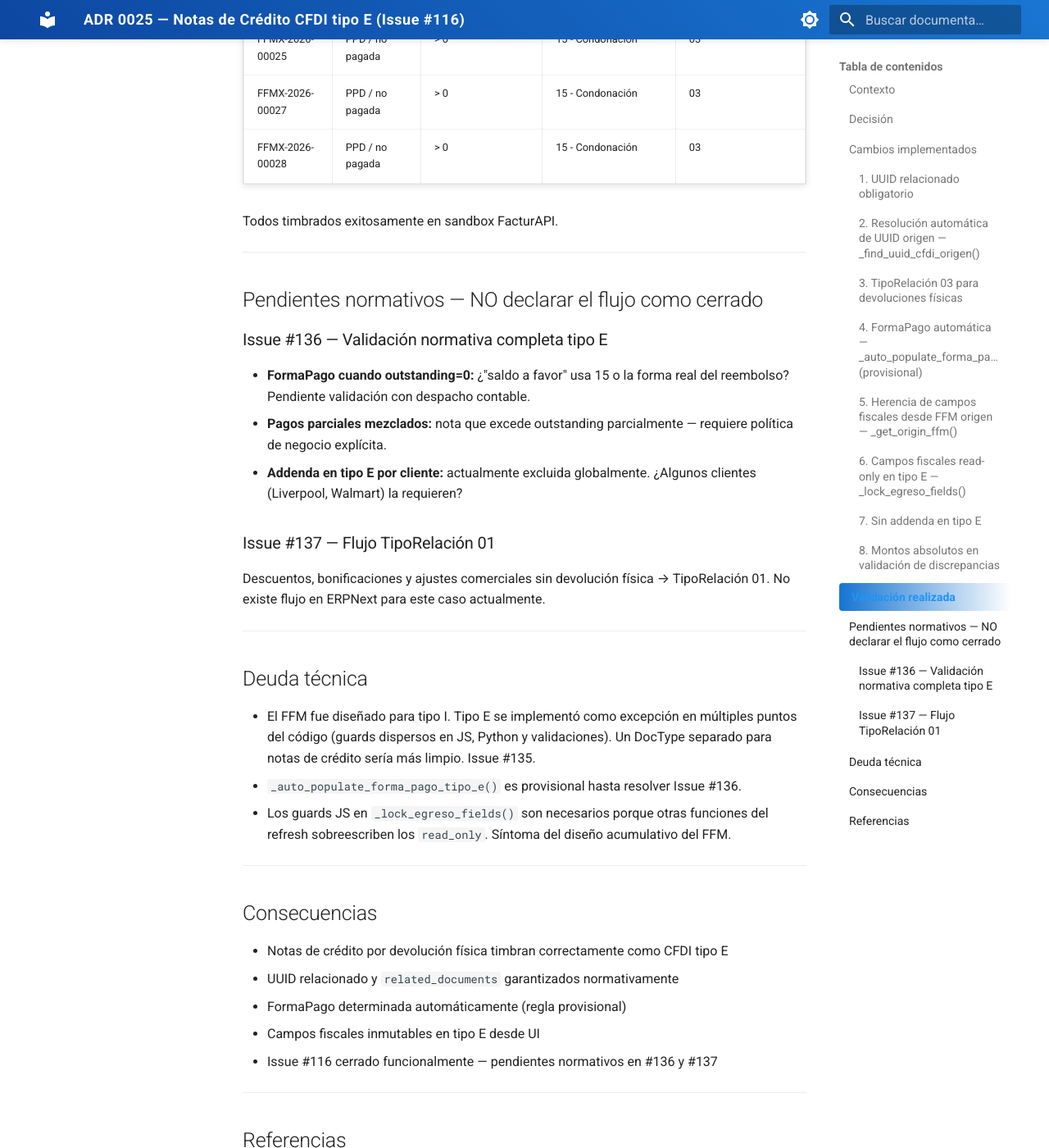
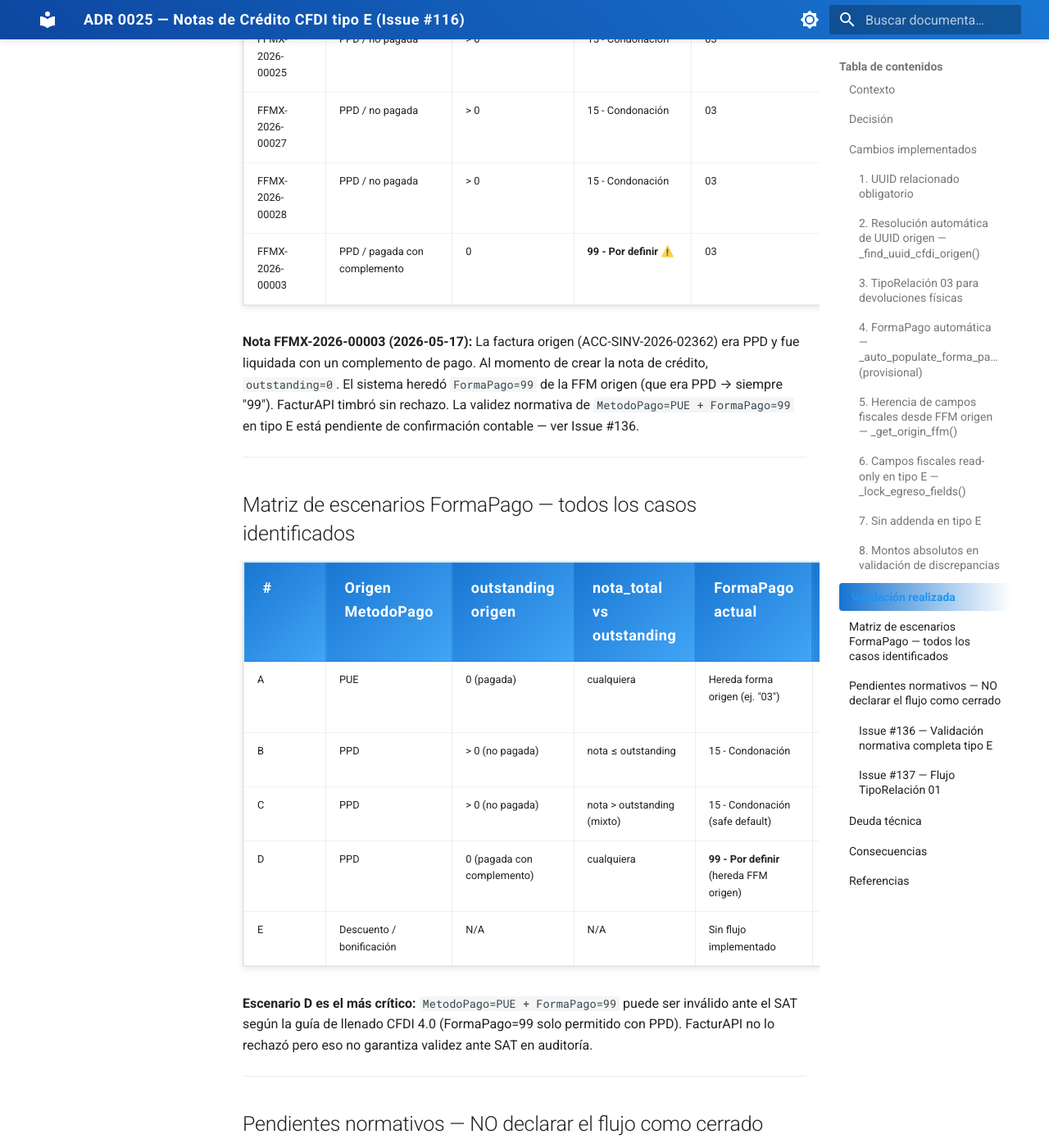
Before and after one commit to luisrms69/facturacion_mexico, an MkDocs documentation site: the page built from docs/adr/0025-notas-credito-cfdi-tipo-e-issue116.md, in a window 1280 px wide and 1400 px high, scrolled down 2798 px. Shown: the whole window at 82% size. Built offline with MkDocs 1.6.1 and Material for MkDocs 9.7.7, drawn with Linux system fonts in a browser that asks for light colours; the version menu is left out; some of the changed text lies outside the part shown.

Commit message:
docs(adr): ADR 0025 — matriz escenarios FormaPago tipo E + FFMX-2026-00003
- Tabla validación actualizada con caso FFMX-2026-00003 (PPD pagada
  con complemento, outstanding=0, FormaPago=99 heredado)
- Matriz de 5 escenarios A-E con FormaPago actual y estado normativo
- Escenario D marcado como crítico: MetodoPago=PUE + FormaPago=99
  pendiente validación contable (Issue #136)

Co-Authored-By: Claude Sonnet 4.6 <noreply@anthropic.com>

```diff
--- a/docs/adr/0025-notas-credito-cfdi-tipo-e-issue116.md
+++ b/docs/adr/0025-notas-credito-cfdi-tipo-e-issue116.md
@@ -96,13 +96,34 @@ las cantidades negativas propias de las SIs de devolución.
 
 ## Validación realizada
 
-| Caso | Origen | outstanding | FormaPago resultante | TipoRelación |
-|---|---|---|---|---|
-| FFMX-2026-00025 | PPD / no pagada | > 0 | 15 - Condonación | 03 |
-| FFMX-2026-00027 | PPD / no pagada | > 0 | 15 - Condonación | 03 |
-| FFMX-2026-00028 | PPD / no pagada | > 0 | 15 - Condonación | 03 |
+| Caso | Origen MetodoPago | outstanding origen | FormaPago resultante | TipoRelación | Timbrado |
+|---|---|---|---|---|---|
+| FFMX-2026-00025 | PPD / no pagada | > 0 | 15 - Condonación | 03 | ✅ sandbox |
+| FFMX-2026-00027 | PPD / no pagada | > 0 | 15 - Condonación | 03 | ✅ sandbox |
+| FFMX-2026-00028 | PPD / no pagada | > 0 | 15 - Condonación | 03 | ✅ sandbox |
+| FFMX-2026-00003 | PPD / pagada con complemento | 0 | **99 - Por definir** ⚠️ | 03 | ✅ sandbox |
 
-Todos timbrados exitosamente en sandbox FacturAPI.
+**Nota FFMX-2026-00003 (2026-05-17):** La factura origen (ACC-SINV-2026-02362) era PPD y fue
+liquidada con un complemento de pago. Al momento de crear la nota de crédito, `outstanding=0`.
+El sistema heredó `FormaPago=99` de la FFM origen (que era PPD → siempre "99"). FacturAPI
+timbró sin rechazo. La validez normativa de `MetodoPago=PUE + FormaPago=99` en tipo E está
+pendiente de confirmación contable — ver Issue #136.
+
+---
+
+## Matriz de escenarios FormaPago — todos los casos identificados
+
+| # | Origen MetodoPago | outstanding origen | nota_total vs outstanding | FormaPago actual | ¿Validado? | Pendiente |
+|---|---|---|---|---|---|---|
+| A | PUE | 0 (pagada) | cualquiera | Hereda forma origen (ej. "03") | ⚠️ No probado | Confirmar si herencia es correcta |
+| B | PPD | > 0 (no pagada) | nota ≤ outstanding | 15 - Condonación | ✅ Timbrado | Confirmar con contador |
+| C | PPD | > 0 (no pagada) | nota > outstanding (mixto) | 15 - Condonación (safe default) | ⚠️ No probado | Política de negocio |
+| D | PPD | 0 (pagada con complemento) | cualquiera | **99 - Por definir** (hereda FFM origen) | ✅ Timbró pero ⚠️ normativa | **Issue #136 — consulta contable urgente** |
+| E | Descuento / bonificación | N/A | N/A | Sin flujo implementado | ❌ No existe | Issue #137 — TipoRelación 01 |
+
+**Escenario D es el más crítico:** `MetodoPago=PUE + FormaPago=99` puede ser inválido ante el SAT
+según la guía de llenado CFDI 4.0 (FormaPago=99 solo permitido con PPD). FacturAPI no lo rechazó
+pero eso no garantiza validez ante SAT en auditoría.
 
 ---
 
```
